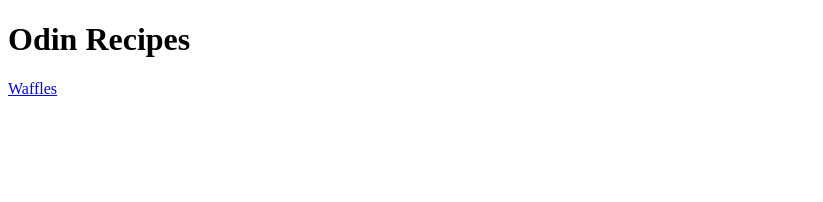
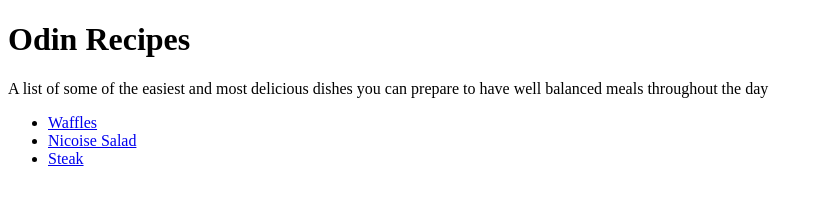
Before and after one commit to TheProfessor26/Odin-recipes, a plain HTML site: page index.html in a window 1280 px wide. Shown: the whole page, without its empty margins (0-823 px from the left). Drawn offline with Linux system fonts and the light colour scheme.

Commit message:
../index.html

```diff
--- a/index.html
+++ b/index.html
@@ -8,7 +8,17 @@
         <body>
             <h1>Odin Recipes</h1>
 
-            <a href="waffles.html">Waffles</a>
+            <p>A list of some of the easiest and most delicious dishes you can prepare to have well balanced meals throughout the day</p>
+
+        <ul>
+
+            <li><a href="waffles.html">Waffles</a></li>
+
+            <li><a href="nicoise.html">Nicoise Salad</a></li>
+
+            <li><a href="steak.html">Steak</a></li>
+
+        </ul>
         </body>
     </head>
 </html>
```
